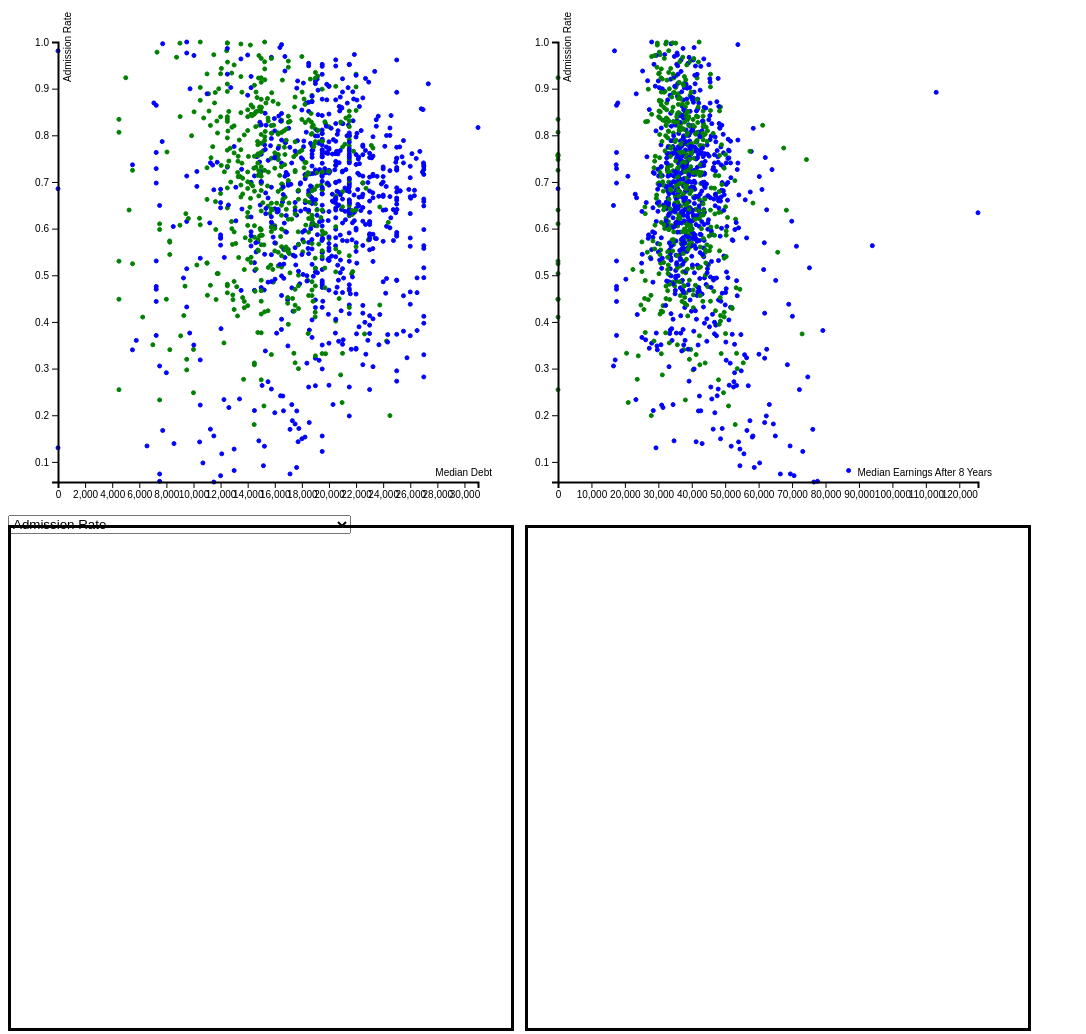
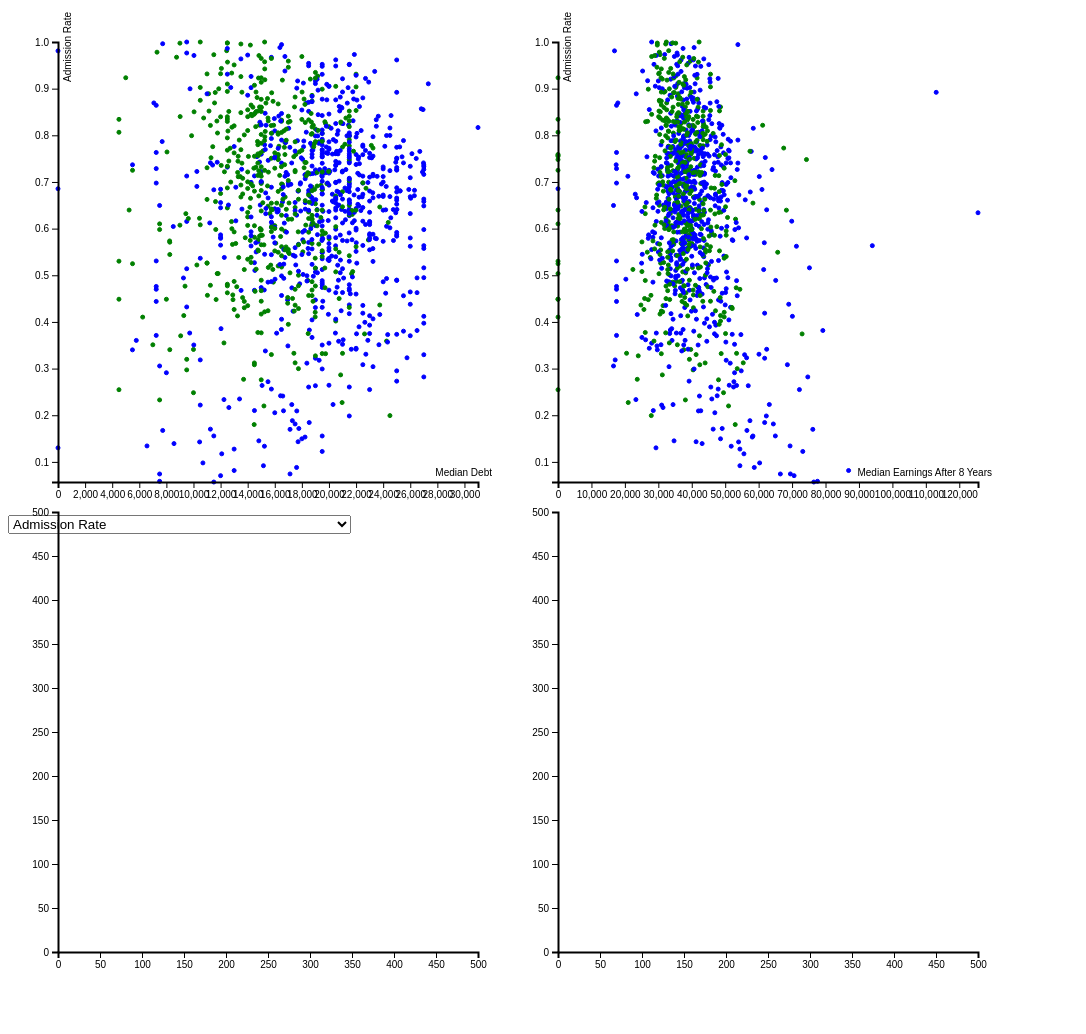
Before and after one commit to Jmc19/P5_IntroToInfoVis, a plain HTML site: page index.html in a window 1280 px wide. Shown: the whole page, without its empty margins (0-1086 px from the left). After the commit the page ends 985 px from the top, so only its background shows below. Drawn offline with nearby package versions, Linux system fonts and the light colour scheme.

Commit message:
Added Bar Chart Axisi(?); need to figure out scale

```diff
--- a/main.js
+++ b/main.js
@@ -247,7 +247,7 @@ d3.csv("data/colleges.csv", function(data) {
     var yAxisBar1 = d3.axisLeft().scale(yScaleBar1);
 
     var xAxisBar2 = d3.axisBottom().scale(xScaleBar2);
-    var yAxisBar2 = d3.axisBottom().scale(yScaleBar2);
+    var yAxisBar2 = d3.axisLeft().scale(yScaleBar2);
 
 
     //Create SVGs for charts
@@ -261,21 +261,18 @@ d3.csv("data/colleges.csv", function(data) {
 	                .attr("width",width)
 	                .attr("height",height);
 
-
     //TODO: Need to reposition the SVG elements to be below chart 1 and chart 2
     var chart3 = d3.select("#chart3")
                    .append("svg:svg")
                    .attr("width", width)
-                   .attr("height", height)
-                   .style("border", "black")
-                   .style("border-style", "solid");
+                   .attr("height", height);
 
     var chart4 = d3.select("#chart4")
                    .append("svg:svg")
                    .attr("width", width)
-                   .attr("height", height)
-                   .style("border", "black")
-                   .style("border-style", "solid");
+                   .attr("height", height);
+                   // .style("border", "black")
+                   // .style("border-style", "solid");
 
 /*****************************************************************************
                             POINTS SETUP
@@ -430,6 +427,26 @@ d3.csv("data/colleges.csv", function(data) {
         .style("fill", "black")
 		.text(selectedValueY);
 
+    //Dynamic Bar Chart (Bottom Left most one)
+    var xBar1 = chart3.append("g") // create a group node
+                      .attr("transform", "translate(0,"+ (width -30)+ ")")
+                      .call(xAxisBar1) // call the axis generator
+                      .attr("x", width-16)
+                      .attr("y", -6);
+    var yBar1 = chart3.append("g")
+                      .attr("transform", "translate(50,0)")
+                      .call(yAxisBar1);
+    //Static Bar Chart (Bottom Right most one)
+    chart4.append("g")
+          .attr("transform", "translate(0,"+ (width -30)+ ")")
+          .call(xAxisBar2) // call the axis generator
+          .attr("x", width-16)
+          .attr("y", -6);
+    chart4.append("g")
+          .attr("transform", "translate(50,0)")
+          .call(yAxisBar2);
+
+
 
 /**************************************************************************
                             BAR CHART STUFF
--- a/styles.css
+++ b/styles.css
@@ -38,14 +38,14 @@ path.domain {
 /*dpn't think that we need this one, but I'll keep it just in case for now*/
 #chart3 {
 	/*bottom:-375px;*/
-	top:525px;
+	top:482px;
 	position:absolute;
 	float:left;
 }
 #chart4 {
 	/*bottom:-375px;*/
-	top:525px;
-	left:525px;
+	top:482px;
+	left:508px;
 	position:absolute;
 	float:left;
 }
```
